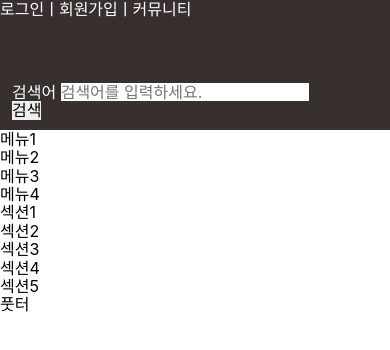
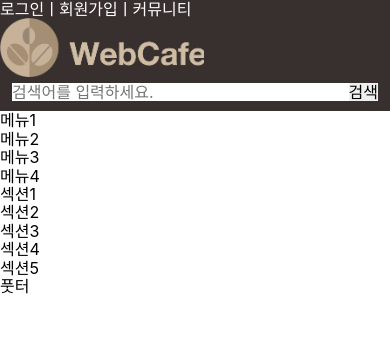
Before and after one commit to peacemom2/KTDS-RWD, a plain HTML site: page index.html in a window 390 px wide. Drawn offline with Linux system fonts and the light colour scheme; a web font is replaced by a local one.

Commit message:
반응형 검색폼 레이아웃(flex)

```diff
--- a/index.html
+++ b/index.html
@@ -38,7 +38,7 @@
                 <legend class="sr-only">검색 폼</legend>
                 <div class="searchForm__group">
                   <div class="formInput">
-                    <label for="search" class="a11yHidden formInput__label">검색어</label>
+                    <label for="search" class="sr-only formInput__label">검색어</label>
                     <input type="search" id="search" name="search" required
                       class="formInput__input" placeholder="검색어를 입력하세요." />
                   </div>
--- a/style/index.css
+++ b/style/index.css
@@ -21,6 +21,11 @@ clip: rect(0, 0, 0, 0);
 white-space: nowrap;
 border-width: 0;
 }
+/*컨테이너*/
+.container{
+    min-width: 16.25rem;
+}
+
 /*헤더 */
 .appHeader{
     background-color: var(--primary-color);
@@ -34,11 +39,12 @@ border-width: 0;
 .logo {
     width: 100%;
 }
+
 .logo__link {
     display: block;
     width: 12.75rem;
     height: 3.6875rem;
-    border-image: url(../images/webcafe-logo@2x.png);
+    background-image: url(../images/webcafe-logo@2x.png);
     background-size: cover;
 }
 
@@ -56,6 +62,20 @@ border-width: 0;
     width: 100%;
 }
 
-.a11y {
+.searchForm__group{
+    display: flex;
+    gap: var(--spacing--sm);
+}
 
+.formInput{
+    background-color: yellow;
+    flex-grow: 1;
 }
+
+.formInput__input {
+    width: 100%;
+}
+
+.searchForm__button{
+    white-space: nowrap;
+}
```
